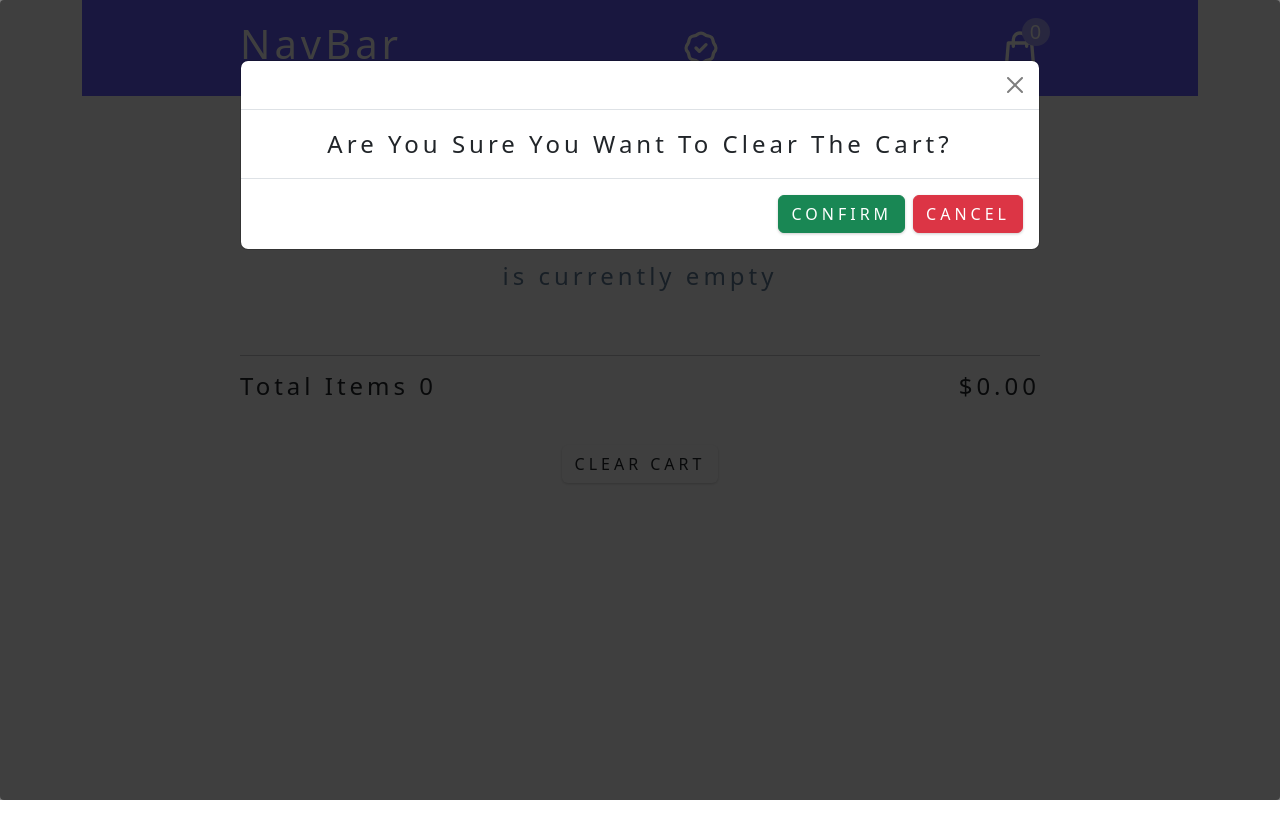
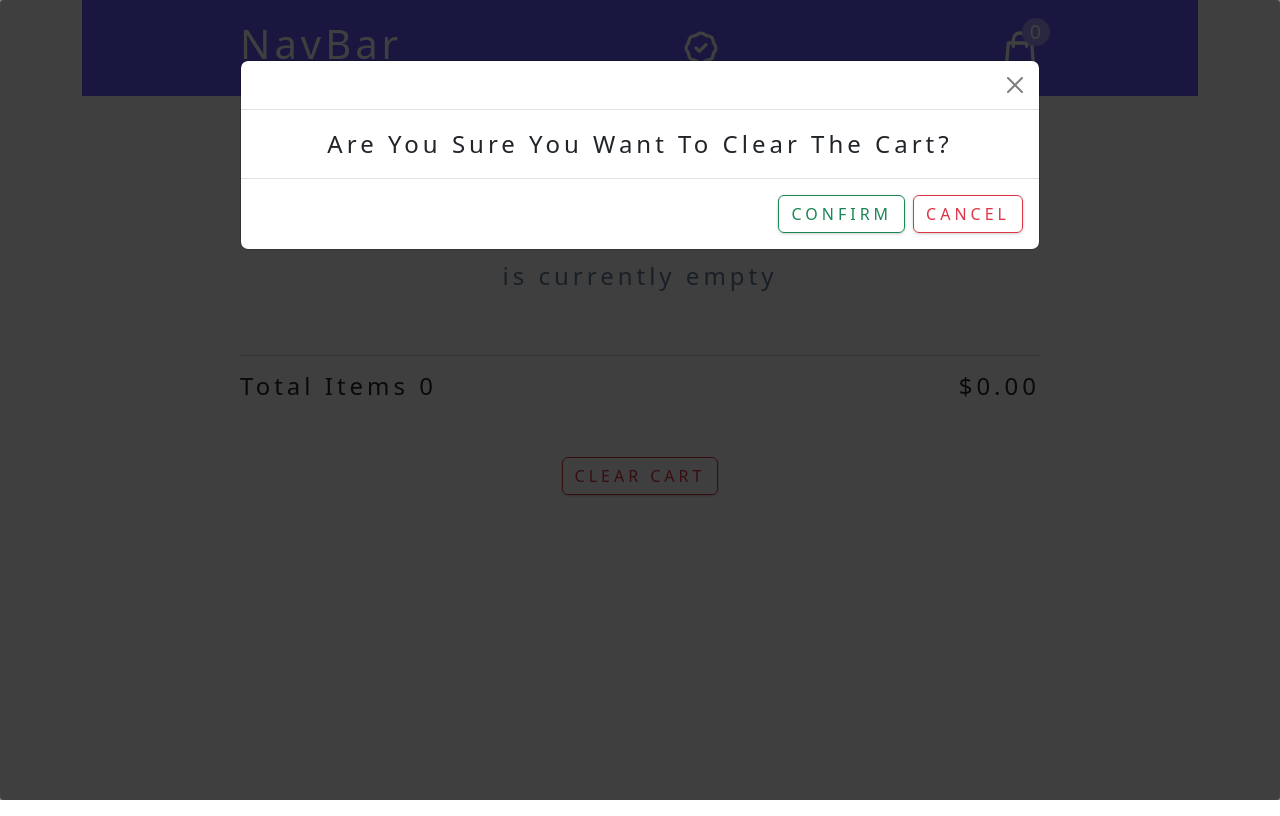
Before and after one commit to Skinwalker423/Shopping-Cart-Redux-TK, a React (Create React App) app: page /checkout in a window 1280 px wide. Both pictures are taken after a click on the button "CLEAR CART". Built offline with nearby package versions, Linux system fonts and the light colour scheme.

Commit message:
modal warnings

```diff
--- a/src/components/cart/cartContainer.js
+++ b/src/components/cart/cartContainer.js
@@ -3,6 +3,7 @@
 import { calculateTotal } from "../../features/cart/cartSlice";
 import { triggerPopup } from "../../features/modal/ModalSlice";
 import { useEffect } from "react";
+import { Button } from "react-bootstrap";
 
 const CartContainer = () => {
 
@@ -39,7 +40,7 @@
                     <div className="cart-total">
                         <h4>Total items {amount} <span>${total}</span></h4>
                     </div>
-                    <button onClick={handleModal} className="btn clear-btn">Clear Cart</button>
+                    <Button onClick={handleModal} variant='outline-danger' className="mt-5">Clear Cart</Button>
                 </footer>
         </section>
     )
--- a/src/components/modal/modal-component.js
+++ b/src/components/modal/modal-component.js
@@ -31,8 +31,8 @@
             </Modal.Body>
 
             <Modal.Footer>
-                <Button onClick={handleClearCart} variant="success">Confirm</Button>
-                <Button onClick={handleOnClose} variant="danger">Cancel</Button>
+                <Button onClick={handleClearCart} variant="outline-success">Confirm</Button>
+                <Button onClick={handleOnClose} variant="outline-danger">Cancel</Button>
             </Modal.Footer>
         </Modal>
     )
--- a/src/features/modal/ModalSlice.js
+++ b/src/features/modal/ModalSlice.js
@@ -1,4 +1,5 @@
 import { createSlice } from "@reduxjs/toolkit";
+
 
 
 const initialState = {
@@ -10,10 +11,10 @@
     name: 'modal',
     initialState,
     reducers: {
-        triggerPopup: (state, action) => {
+        triggerPopup: (state) => {
             state.show = true;
         },
-        closePopup: (state, action) => {
+        closePopup: (state) => {
             state.show = false;
         }
     }
```
